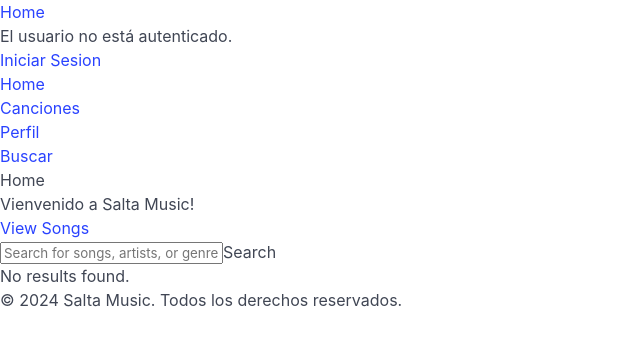
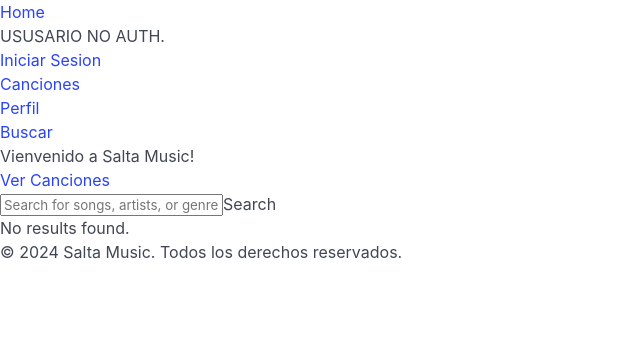
Before and after one commit to The0ne5138/TIF-Music, a React (Vite) app: page / in a window 1280 px wide. Shown: the top 346 px of the page, without its empty margins (0-640 px from the left). Built offline with nearby package versions, Linux system fonts and the light colour scheme.

Commit message:
Ultimo comit antes de Publicar en remoto. Funciona Auth, Login Perfil y Edicion de Perfil.
Falta Buscar en Header (o Sidebar) y empsar a ver como mostramos los albunos poor genero ocategoria.

```diff
--- a/src/App.jsx
+++ b/src/App.jsx
@@ -11,6 +11,7 @@ import Footer from './components/Layout/Footer';
 import Sidebar from './components/Layout/Sidebar';
 import PrivateRoute from './components/PrivateRoute';
 import NotFoundPage from './pages/NotFoundPage';
+import SearchBar from './components/Music/SearchBar';
 
 const App = () => (
   <Router>
@@ -24,6 +25,7 @@ const App = () => (
           <Route path="/profile" element={<PrivateRoute> <ProfilePage /> </PrivateRoute>} />
           <Route path="/songs" element={<SongsPage />} />
           <Route path="/songs/:id" element={<SongDetail />} />
+          <Route path="/search" element={<SearchBar />} />
           <Route path="*" element={<NotFoundPage />} />
         </Routes>
       </main>
--- a/src/components/Layout/Header.jsx
+++ b/src/components/Layout/Header.jsx
@@ -3,10 +3,11 @@ import { Link } from 'react-router-dom';
 //import { AuthContext } from '../../contexts/AuthContext';
 import { useAuth } from "../../contexts/AuthContext";
 
-const isAuthenticated = localStorage.getItem("authToken") !== null;
+//const isAuthenticated = localStorage.getItem("authToken") !== null;
 
 const Header = () => {
   const { logout } = useAuth("actions");
+  const { isAuthenticated } = useAuth("state");
   //const {actions} = useContext(AuthContext);
 
   return (
@@ -17,14 +18,13 @@ const Header = () => {
           <Link to="/">Home</Link>
         </div>
         <div>
-        {isAuthenticated ? (<p>El usuario está autenticado.</p>) :
-                           (<p>El usuario no está autenticado.</p>)}
+        {isAuthenticated ? (<p>USUSARIO AUTENTICADO</p>) :
+                           (<p>USUSARIO NO AUTH.</p>)}
         </div>
 
         {isAuthenticated ? (
           <>
             <Link to="/profile"> Perfil </Link>
-            <Link to="/logout"> Salir </Link>
             <button onClick={logout}>Salir</button>
           </>
         ) : (
--- a/src/components/Layout/Sidebar.jsx
+++ b/src/components/Layout/Sidebar.jsx
@@ -6,10 +6,10 @@ const Sidebar = () => {
     <aside>
       <nav>
         <ul>
-          <li><Link to="/">Home</Link></li>
+
           <li><Link to="/songs">Canciones</Link></li>
           <li><Link to="/profile">Perfil</Link></li>
-          <li><Link to="/buscar">Buscar</Link></li>
+          <li><Link to="/search">Buscar</Link></li>
         </ul>
       </nav>
     </aside>
--- a/src/contexts/AuthContext.jsx
+++ b/src/contexts/AuthContext.jsx
@@ -46,6 +46,7 @@ function AuthProvider({ children }) {
         logout: () => {
             dispatch({ type: ACTIONS.LOGOUT });
             localStorage.removeItem("authToken");
+            navigate("/login");
         },
     };
 
--- a/src/pages/HomePage.jsx
+++ b/src/pages/HomePage.jsx
@@ -23,9 +23,9 @@ const HomePage = () => {
 
   return (
     <div>
-      <h1>Home</h1>
+
       <p>Vienvenido a Salta Music!</p>
-      <Link to="/songs">View Songs</Link>
+      <Link to="/songs">Ver Canciones</Link>
       <SearchBar onSearch={handleSearch} />
       <SearchResults results={results} />
     </div>
```
